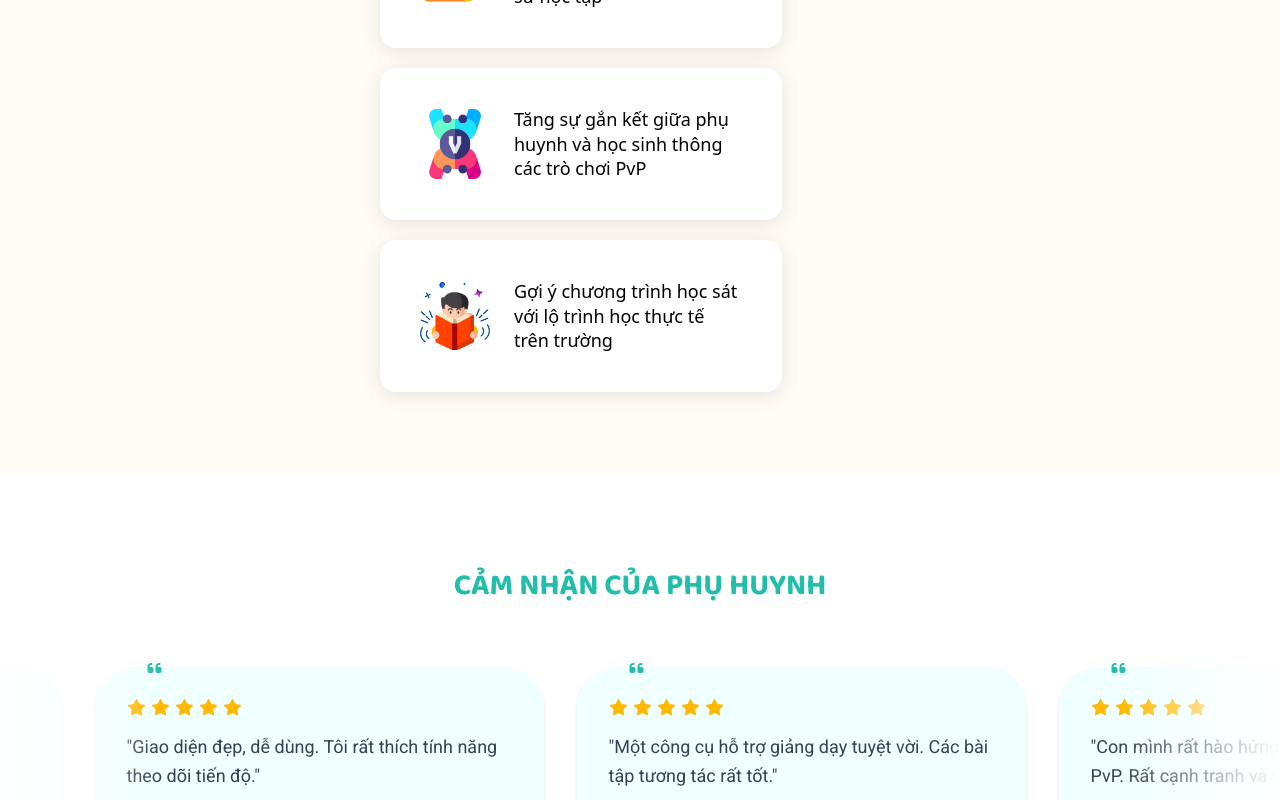
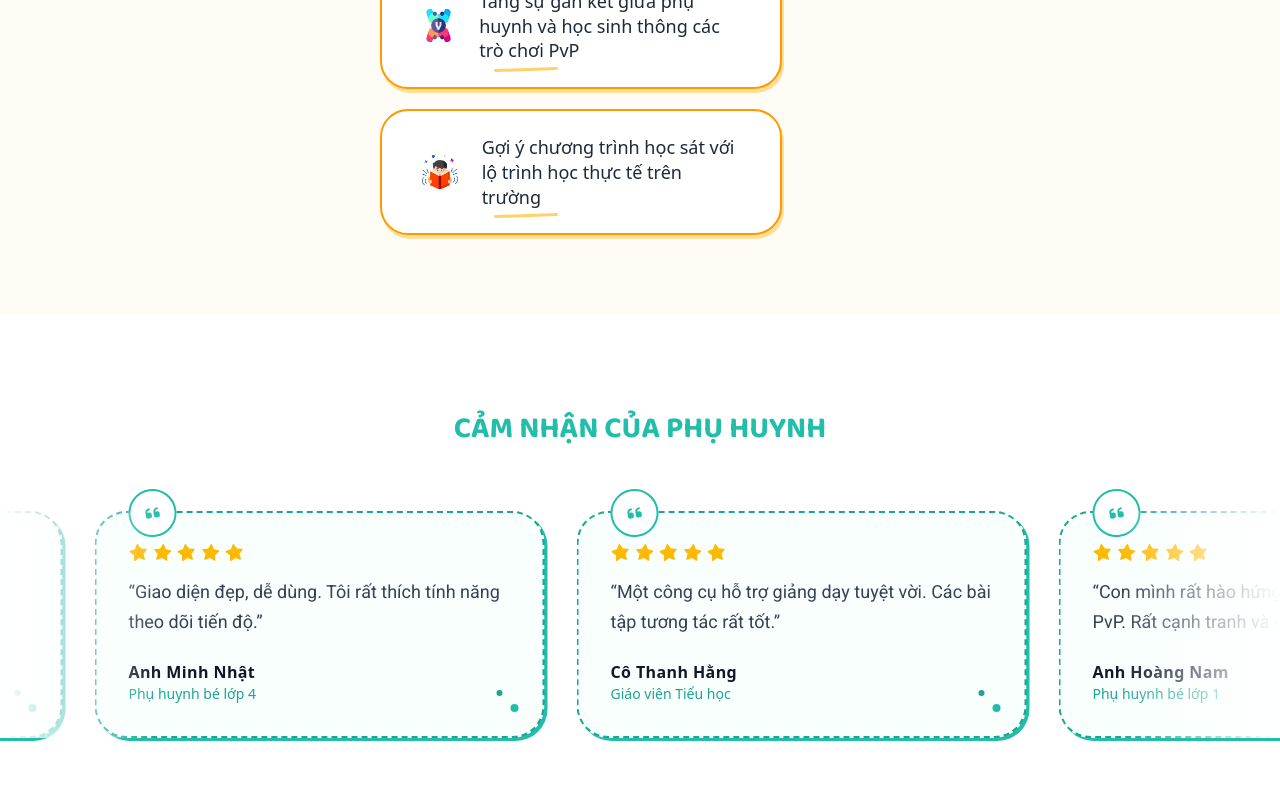
Before and after one commit to coldwind444/dino-fe, a Next.js app: page / in a window 1280 px wide. Shown: the part 1760-2560 px from the top of the page. Built offline with nearby package versions, Linux system fonts and the light colour scheme; no server answers.

Commit message:
improve cards design

```diff
--- a/src/app/page.tsx
+++ b/src/app/page.tsx
@@ -92,12 +92,12 @@ export default function Home() {
         <div className="h-50 w-full bg-white items-center justify-center flex flex-col gap-8 border-gray-100 border">
           <span className="font-medium text-xl">Được hỗ trợ bởi</span>
           <div className="flex flex-row justify-around w-full">
-              <Image src={aws} alt="" height={70} width={70}/>
-              <Image src={next} alt="" height={70} width={70}/>
-              <Image src={react} alt="" height={70} width={70}/>
-              <Image src={mongo} alt="" height={70} width={70}/>
-              <Image src={node} alt="" height={70} width={70}/>
-              <Image src={cocos} alt="" height={70} width={70}/>
+            <Image src={aws} alt="" height={70} width={70} />
+            <Image src={next} alt="" height={70} width={70} />
+            <Image src={react} alt="" height={70} width={70} />
+            <Image src={mongo} alt="" height={70} width={70} />
+            <Image src={node} alt="" height={70} width={70} />
+            <Image src={cocos} alt="" height={70} width={70} />
           </div>
         </div>
       </div>
@@ -180,7 +180,7 @@ function FeaturesSection() {
 
   const features = [
     { icon: puzzle, text: "Học toán qua các bài tập dạng tương tác" },
-    { icon: game, text: "Vừa học vừa chơi với các Minigames Toán học" },
+    { icon: game, text: "Vừa học vừa chơi với các Minigames Toán học đầy hấp dẫn" },
     { icon: fight, text: "So tài Toán học với những người dùng khác trong Đấu trường" },
     { icon: history, text: "Biết điểm mạnh và điểm yếu của bản thân qua lịch sử học tập" },
     { icon: pvp, text: "Tăng sự gắn kết giữa phụ huynh và học sinh thông các trò chơi PvP" },
@@ -270,29 +270,145 @@ function ReviewsSection({ reviews }: { reviews: any[] }) {
 }
 
 // Helper Components for cleaner code
-function FeatureCard({ icon, text }: { icon: any, text: string }) {
+function FeatureCard({
+  icon,
+  text,
+}: {
+  icon: any
+  text: string
+}) {
   return (
-    <div className="flex flex-row gap-6 bg-white items-center shadow-[0_4px_20px_rgba(0,0,0,0.1)] cursor-pointer rounded-2xl h-38 w-full px-10 hover:scale-[1.02] transition-transform">
-      <Image src={icon} alt="" height={70} width={70} />
-      <p className="font-medium text-lg leading-snug select-none">{text}</p>
+    <div
+      className="
+        group relative flex flex-row items-center gap-6
+        bg-white
+        px-10 py-6 w-full
+        rounded-[28px]
+        border-2 border-amber-500
+        shadow-[2px_4px_0px_rgba(251,191,36,0.45)]
+        cursor-pointer
+        transition-all duration-300
+        hover:-translate-y-1
+        hover:rotate-[-0.8deg]
+      "
+    >
+      {/* Icon doodle background */}
+      <div
+        className="
+          relative flex items-center justify-center
+          w-[72px] h-[72px]
+        "
+      >
+        <span
+          className="
+            absolute inset-0
+            rounded-[18px]
+            rotate-[-6deg]
+            group-hover:rotate-[4deg]
+            transition-transform
+          "
+        />
+        <Image
+          src={icon}
+          alt=""
+          height={82}
+          width={82}
+          className="relative z-10 select-none"
+        />
+      </div>
+
+      {/* Text */}
+      <p className="font-medium text-lg leading-snug text-gray-800 select-none">
+        {text}
+      </p>
+
+      {/* Doodle underline */}
+      <span
+        className="
+          absolute bottom-4 left-28
+          w-16 h-[3px]
+          bg-[#FFD166]
+          rounded-full
+          rotate-[-2deg]
+        "
+      />
     </div>
   )
 }
 
-function ReviewCard({ name, role, content }: { name: string, role: string, content: string }) {
+
+function ReviewCard({
+  name,
+  role,
+  content,
+}: {
+  name: string
+  role: string
+  content: string
+}) {
   return (
-    <div className="flex flex-col bg-[azure] p-8 rounded-[40px] relative shadow-sm hover:shadow-md transition-shadow">
-      <div className="absolute -top-5 left-10 w-10 h-10 rounded-full flex items-center justify-center text-[#23BEAA]">
-        <FontAwesomeIcon icon={faQuoteLeft} className="h-30 w-30" />
+    <div
+      className="
+        relative flex flex-col bg-[#F8FFFD] p-8
+        rounded-[32px]
+        border-2 border-dashed border-[#1DA492]
+        shadow-[3px_3px_0px_#23BEAA]
+        hover:shadow-[5px_5px_0px_#23BEAA]
+        hover:-translate-y-1
+        transition-all duration-300
+      "
+    >
+      {/* Doodle quote bubble */}
+      <div className="
+        absolute -top-6 left-8
+        w-12 h-12 rounded-full
+        bg-white border-2 border-[#23BEAA]
+        flex items-center justify-center
+        rotate-[-8deg]
+      ">
+        <FontAwesomeIcon
+          icon={faQuoteLeft}
+          className="h-6 w-6 text-[#23BEAA]"
+        />
       </div>
+
+      {/* Stars */}
       <div className="flex gap-1 mb-4 text-amber-400">
-        {[...Array(5)].map((_, i) => <FontAwesomeIcon key={i} icon={faStar} className="h-7 w-7" />)}
+        {[...Array(5)].map((_, i) => (
+          <FontAwesomeIcon
+            key={i}
+            icon={faStar}
+            className={clsx(
+              "h-6 w-6",
+              i % 2 === 0 ? "rotate-[-8deg]" : "rotate-[6deg]"
+            )}
+          />
+        ))}
       </div>
-      <p className={clsx(roboto.className, "text-gray-700 italic mb-6 text-lg leading-relaxed")}>"{content}"</p>
+
+      {/* Content */}
+      <p
+        className={clsx(
+          roboto.className,
+          "text-gray-700 italic mb-6 text-lg leading-relaxed"
+        )}
+      >
+        “{content}”
+      </p>
+
+      {/* Author */}
       <div className="mt-auto">
-        <p className="font-bold text-gray-900">{name}</p>
-        <p className="text-sm text-[#1DA492] font-medium">{role}</p>
+        <p className="font-bold text-gray-900 tracking-wide">
+          {name}
+        </p>
+        <p className="text-sm text-[#1DA492] font-medium">
+          {role}
+        </p>
       </div>
+
+      {/* Small doodle dots */}
+      <span className="absolute bottom-6 right-6 w-2 h-2 bg-[#23BEAA] rounded-full" />
+      <span className="absolute bottom-10 right-10 w-1.5 h-1.5 bg-[#1DA492] rounded-full" />
     </div>
   )
 }
```
